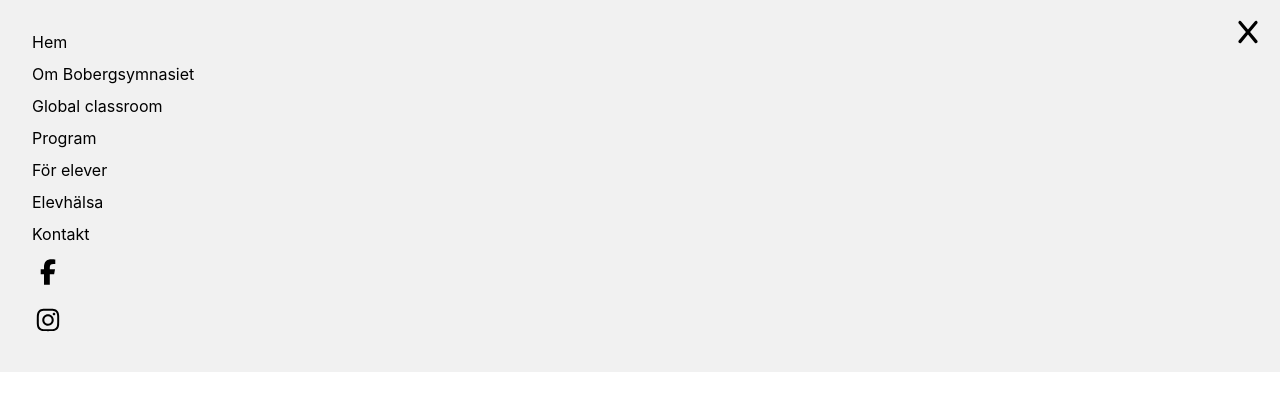
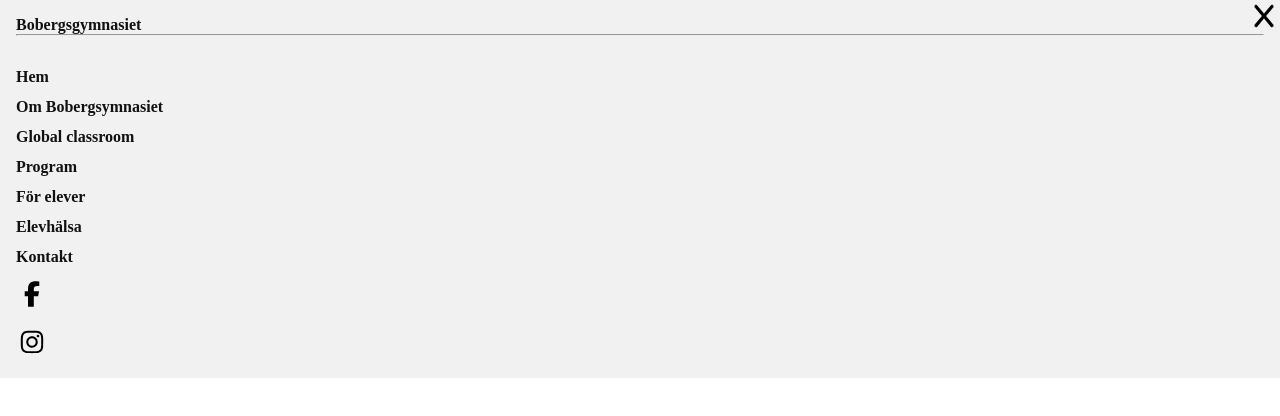
Before and after one commit to Nilsschaur/webbutveckling-1, a plain HTML site: page Boberg/index.html in a window 1280 px wide. Both pictures are taken after a click on the button 1248 px from the left and 33 px from the top of the page. Drawn offline with Linux system fonts and the light colour scheme.

Commit message:
[Add] ling shing wing double chicken wing

```diff
--- a/Boberg/index.html
+++ b/Boberg/index.html
@@ -17,7 +17,11 @@
 
 <body>
     <header>
-        <nav>
+        <nav class="nav-closed">
+            <a href="index.html">Bobergsgymnasiet</a>
+
+            <hr />
+
             <section class="mobile-nav hidden">
                 <ul>
                     <li><a>Hem</a></li>
@@ -32,7 +36,7 @@
                 </ul>
 
 
-                <button type = "button" class="menu-btn" id="menu-close">
+                <button type = "button" class="menu-btn top-0" id="menu-close">
                     <img src = "./img/x-solid-full.svg">
                 </button>
             </section>
--- a/Boberg/index.js
+++ b/Boberg/index.js
@@ -1,13 +1,16 @@
+const nav = document.querySelector("nav");
 const mobileNav = document.querySelector(".mobile-nav");
 const hamburgerBtn = document.querySelector("#menu-open");
 
 const closeMenu = () => {
     mobileNav.classList.add("hidden");
+    nav.classList.add("nav-closed");
     hamburgerBtn.classList.remove("hidden");
 }
 
 const openMenu = () => {
     hamburgerBtn.classList.add("hidden");
+    nav.classList.remove("nav-closed");
     mobileNav.classList.remove("hidden");
 }
 
--- a/Boberg/style.css
+++ b/Boberg/style.css
@@ -8,26 +8,37 @@ button {
     background: transparent;
 }
 
-header {
-    /*background-color: burlywood */
-    min-height: calc(100vh - 32px);
+nav {
+    position: relative;
+    background-color: #f1f1f1;
+    padding: 16px;
 }
 
-nav {
+.nav-closed {
+    display: flex;
+    align-items: center;
+}
+
+header nav a:first-child {
     position: relative;
-    display: block;
-    background-color: #f1f1f1;
-    padding: 32px;
+    text-decoration: none;
+    color: #111111;
+    font-weight: 600;
 }
 
 .hidden {
     display: none;
 }
 
+.top-0 {
+    top: 0;
+}
+
 ul {
     display: flex;
     flex-direction: column;
     gap: 12px;
+    margin-top: 32px;
 }
 
 li {
@@ -39,15 +50,11 @@ li {
 }
 
 a {
-   font-family: "Inter", sans-serif;
-   font-optical-sizing: auto;
    font-weight: 400;
-   font-style: normal;
 }
 
 .menu-btn {
     width: 32px;
     position: absolute;
-    top: 16px;
-    right: 16px;
+    right: 0;
 }
```
